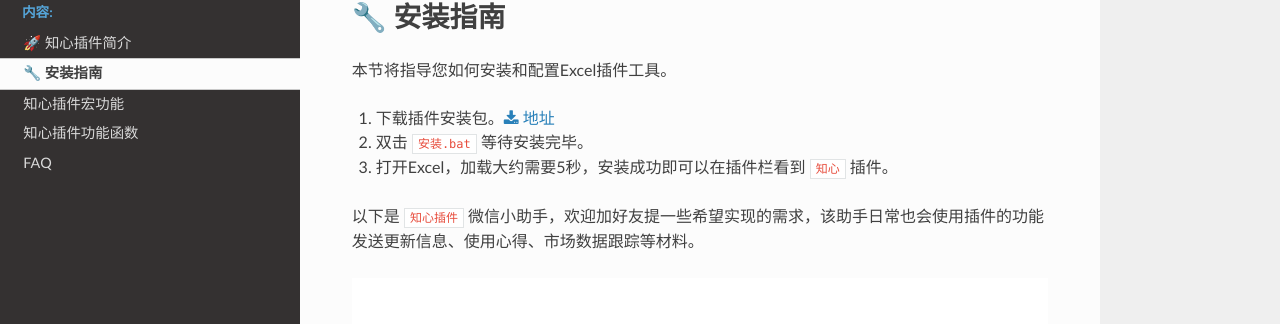
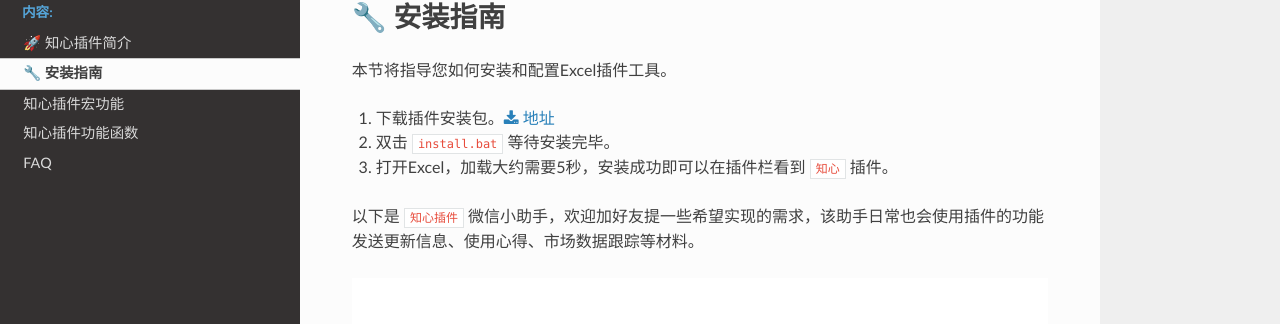
Before and after one commit to gnyuan/zhixindoc, a Sphinx documentation site: the page built from source/installation_guide.rst, in a window 1280 px wide and 900 px high. Shown: the part 109-433 px from the top of the window. Built offline with Sphinx 7.4.7 and the Read the Docs theme 2.0.0, drawn with Linux system fonts in a browser that asks for light colours.

Commit message:
update pan address

```diff
--- a/source/installation_guide.rst
+++ b/source/installation_guide.rst
@@ -3,8 +3,8 @@
 
 本节将指导您如何安装和配置Excel插件工具。
 
-1. 下载插件安装包。:download:`地址 <https://pan.baidu.com/s/1b5dxaPH99XTLAW3hKnJyYg?pwd=1111>`
-2. 双击 ``安装.bat`` 等待安装完毕。
+1. 下载插件安装包。:download:`地址 <https://pan.baidu.com/s/16r6Muu0L71aInXubLgL_AQ?pwd=6666>`
+2. 双击 ``install.bat`` 等待安装完毕。
 3. 打开Excel，加载大约需要5秒，安装成功即可以在插件栏看到 ``知心`` 插件。
 
 以下是 ``知心插件`` 微信小助手，欢迎加好友提一些希望实现的需求，该助手日常也会使用插件的功能发送更新信息、使用心得、市场数据跟踪等材料。
```
